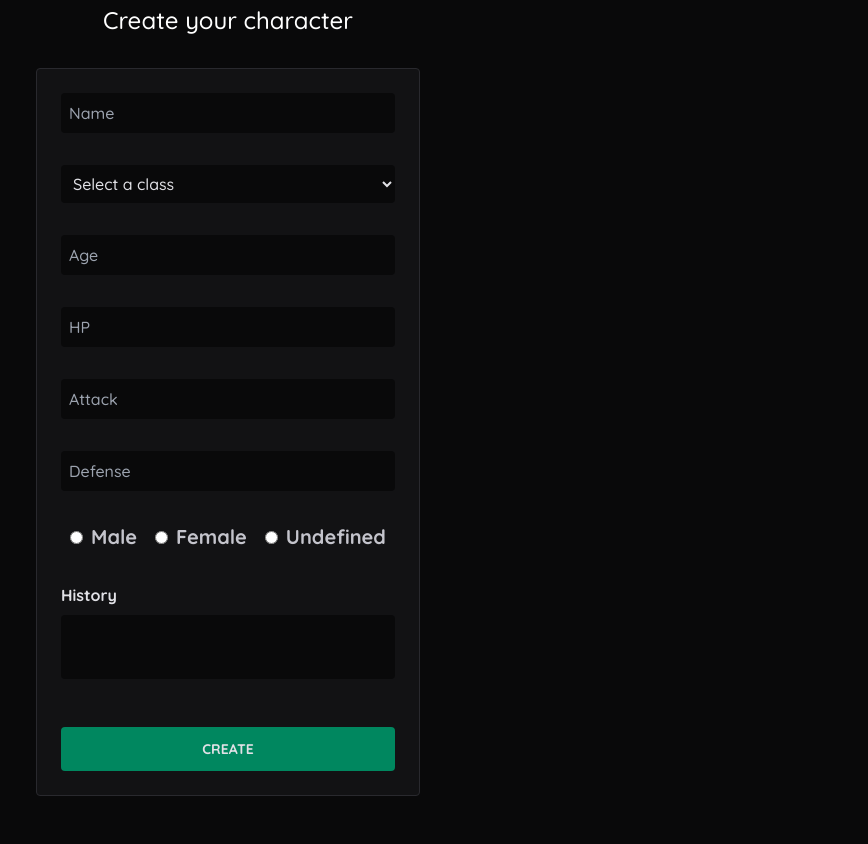
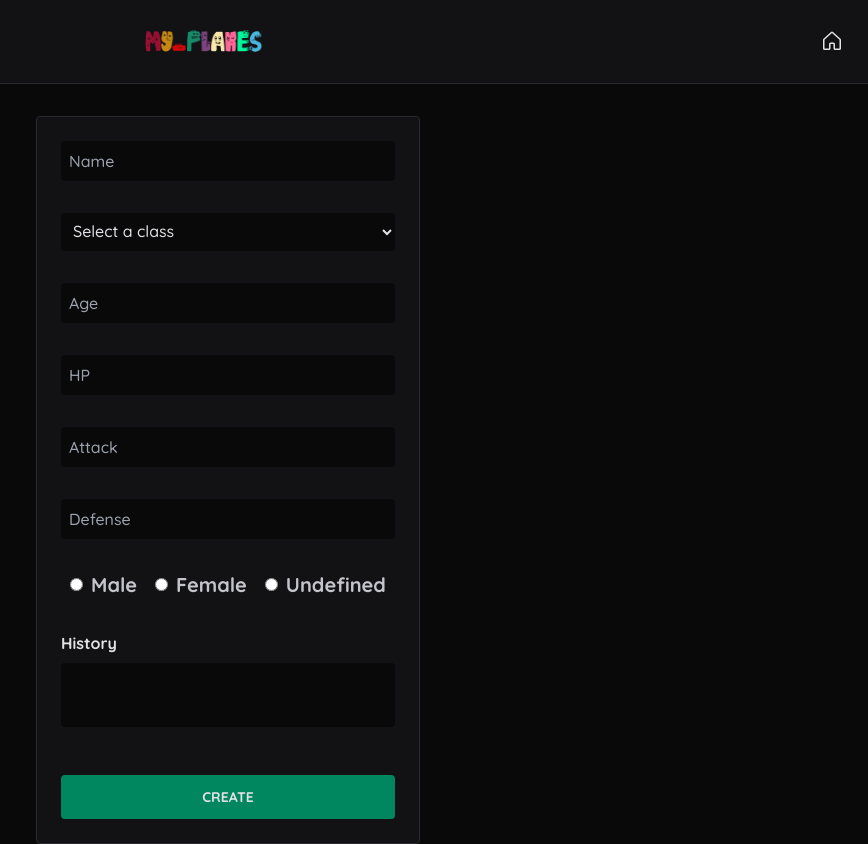
Before and after one commit to ImBard/RGP-Flakes-CRUD, a React (Vite) app: page / in a window 1280 px wide. Shown: the whole page, without its empty margins (412-1280 px from the left). Before the commit the page ends 800 px from the top, so only its background shows below. Built offline with nearby package versions, Linux system fonts and the light colour scheme; no server answers.

Commit message:
:sparkles: feat: add Heander and functions navigate

```diff
--- a/src/pages/Create.tsx
+++ b/src/pages/Create.tsx
@@ -3,6 +3,7 @@ import { FormEvent, useState } from "react";
 import { useNavigate } from "react-router-dom";
 
 import classNames from 'classnames'
+import { Header } from "../components/Header";
 
 const CREATE_CHARACTER_MUTATION = gql`
 mutation ($name: String!, $class: String!, $age: String!, $healtPower: String!, $attack: String!, $defense: String!, $description: String!, $characterId: String!, $gender: String!) {
@@ -61,11 +62,15 @@ export function Create() {
     if (!loading) {
       await publishCharacter({
         variables: {
-          characterId
+          characterId: characterId
         }
       })
     }
 
+    goHome()
+  }
+
+  function goHome() {
     navigate('/home')
   }
 
@@ -73,9 +78,7 @@ export function Create() {
     <div id="teste"
       className="min-h-screen flex flex-col items-center justify-center"
     >
-      <h1 className="text-2xl text-white">
-        Create your character
-      </h1>
+      <Header onclick={goHome}/>
 
       <form onSubmit={handleCharacter} className="w-96 max-w-sm flex flex-col gap-8 mt-8 p-6 bg-gray-700 rounded border border-gray-600">
         <input type="text" placeholder="Name" onChange={event => setName(event.target.value)} className="p-2 bg-gray-900 rounded hover:bg-gray-600 " />
```
